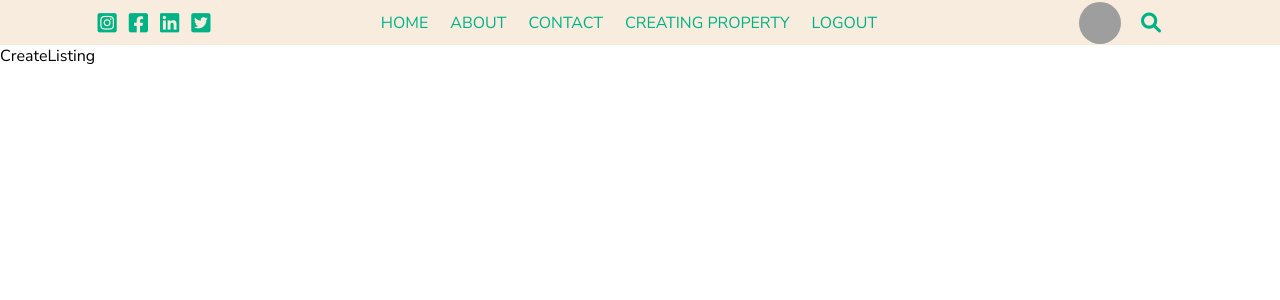
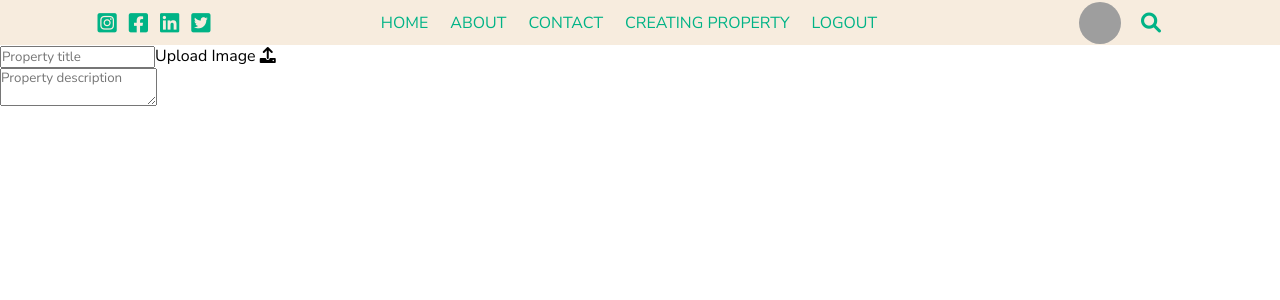
Before and after one commit to viettu2k/react-listing-app, a React (Create React App) app: page / in a window 1280 px wide. Shown: the top 300 px of the page. Built offline with nearby package versions, Linux system fonts and the light colour scheme; grey boxes are pictures that could not be loaded.

Commit message:
working on Create Listing page

```diff
--- a/src/pages/create-listing/CreateListing.css
+++ b/src/pages/create-listing/CreateListing.css
@@ -0,0 +1,3 @@
+.create-listing-img-upload {
+    cursor: pointer;
+}
--- a/src/pages/create-listing/CreateListing.jsx
+++ b/src/pages/create-listing/CreateListing.jsx
@@ -2,5 +2,28 @@ import React from "react";
 import "./CreateListing.css";
 
 export default function CreateListing() {
-  return <div>CreateListing</div>;
+  return (
+    <div className="create-listing">
+      <form className="create-listing-form">
+        <div className="create-listing-form-group">
+          <input
+            autofocus={true}
+            className="create-listing-text"
+            type="text"
+            placeholder="Property title"
+          />
+          <label className="create-listing-img-upload" htmlFor="listingImg">
+            Upload Image <i class="fas fa-upload"></i>
+          </label>
+          <input type="file" id="listingImg" style={{ display: "none" }} />
+        </div>
+        <div className="create-listing-form-group">
+          <textarea
+            className="create-listing-text create-listing-desc"
+            placeholder="Property description"
+          ></textarea>
+        </div>
+      </form>
+    </div>
+  );
 }
```
